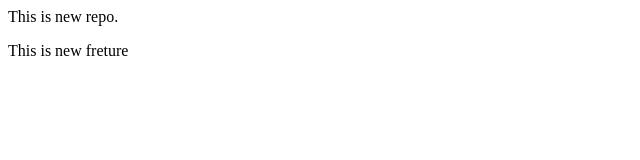
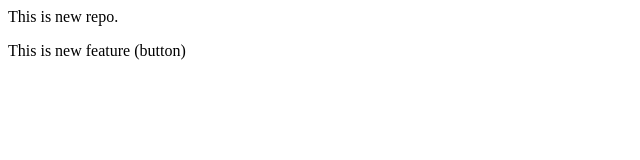
Before and after one commit to Aniketshinde0808/localRepo, a plain HTML site: page index.html in a window 1280 px wide. Shown: the full height of the page, 0-640 px from the left. Drawn offline with Linux system fonts and the light colour scheme.

```diff
--- a/index.html
+++ b/index.html
@@ -1,2 +1,2 @@
 <p>This is new repo.</p>
-<p>This is new freture</p>
+<p>This is new feature (button)</p>
```
